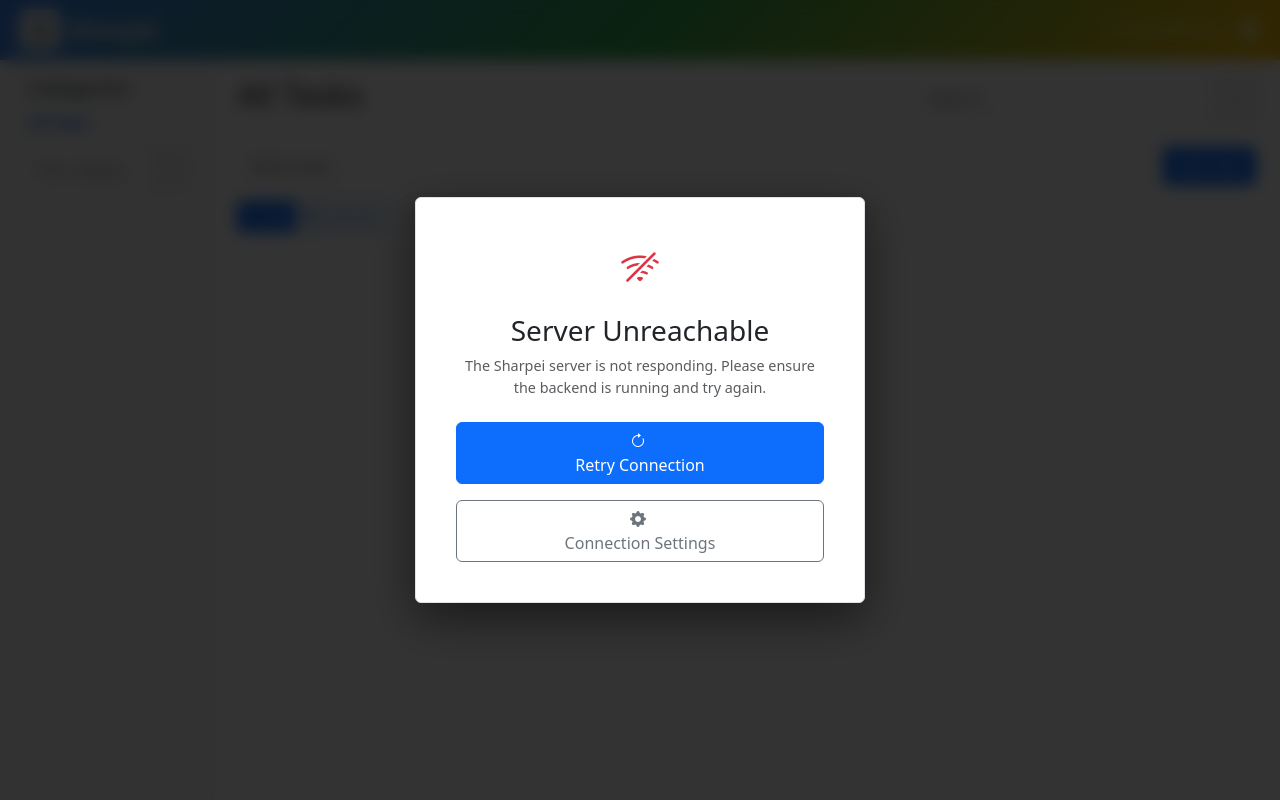
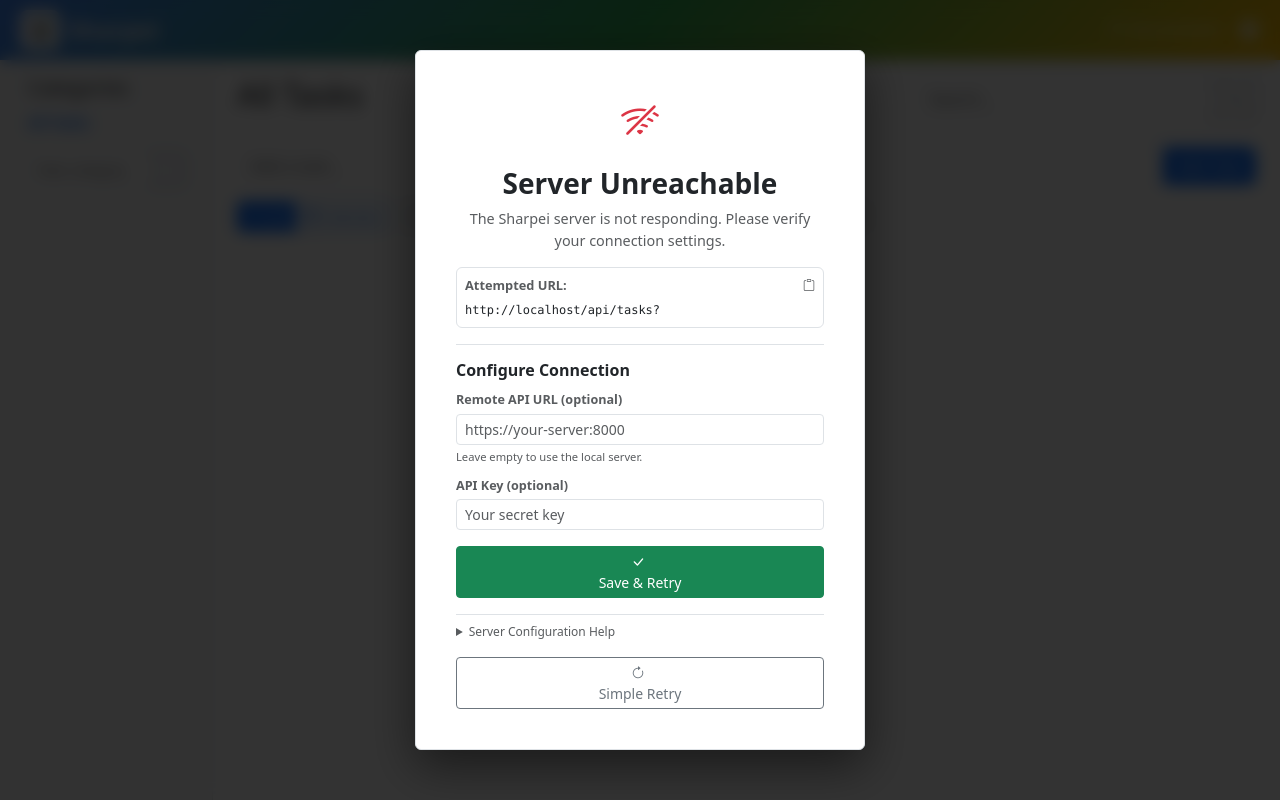
Before and after one commit to bnaylor/sharpei, a FastAPI app: page / in a window 1280 px wide. Run offline with FastAPI, Linux system fonts and the light colour scheme; some libraries are stand-ins or nearby versions.

Commit message:
Add detailed connection targeting, inline configuration inputs, and server help to unreachable overlay
- Display targeted API URL on connection failure
- Add direct Remote API URL and API Key inputs on Server Unreachable card
- Add collapsible server configuration instructions
- Expose connectionTarget in Alpine.js component data

Co-authored-by: Gemini <gemini-cli@google.com>

```diff
--- a/static/app.js
+++ b/static/app.js
@@ -28,11 +28,13 @@ function sharpei() {
         taskSnapshots: {},
         remoteApiUrl: localStorage.getItem('remoteApiUrl') || '',
         apiKey: localStorage.getItem('apiKey') || '',
+        connectionTarget: '',
 
         async request(path, options = {}) {
             if (!path.startsWith('/')) path = '/' + path;
-            const baseUrl = this.remoteApiUrl ? this.remoteApiUrl.replace(/\/$/, '') : '';
-            const url = baseUrl + path;
+            const baseUrl = this.remoteApiUrl ? this.remoteApiUrl.replace(/\/$/, '') : window.location.origin;
+            const url = this.remoteApiUrl ? baseUrl + path : path;
+            this.connectionTarget = baseUrl + path;
             const headers = options.headers || {};
             if (this.apiKey) {
                 headers['X-API-Key'] = this.apiKey;
--- a/templates/index.html
+++ b/templates/index.html
@@ -44,16 +44,60 @@
 
     <!-- Server Error Overlay -->
     <div class="server-error-overlay" x-show="serverError" :class="serverError ? 'active' : ''" x-cloak data-testid="server-error-overlay">
-        <div class="server-error-card text-center p-4 shadow-lg rounded">
+        <div class="server-error-card text-center p-4 shadow-lg rounded" style="max-height: 90vh; overflow-y: auto;">
             <i class="bi bi-wifi-off fs-1 text-danger mb-3"></i>
-            <h3>Server Unreachable</h3>
-            <p class="text-muted mb-4">The Sharpei server is not responding. Please ensure the backend is running and try again.</p>
-            <div class="d-grid gap-2">
-                <button class="btn btn-primary" @click="fetchCategories().then(() => fetchTasks())">
-                    <i class="bi bi-arrow-clockwise me-1"></i> Retry Connection
-                </button>
-                <button class="btn btn-outline-secondary mt-2" @click="openSettings()">
-                    <i class="bi bi-gear-fill me-1"></i> Connection Settings
+            <h3 class="fw-bold">Server Unreachable</h3>
+            <p class="text-muted mb-3">The Sharpei server is not responding. Please verify your connection settings.</p>
+
+            <!-- Attempted Address -->
+            <div class="alert alert-secondary text-start p-2 mb-3" style="font-size: 0.8rem; background: var(--bg-light); border-color: var(--border-color); border-radius: 6px;">
+                <div class="fw-bold mb-1 text-muted d-flex justify-content-between align-items-center">
+                    <span>Attempted URL:</span>
+                    <button class="btn btn-link p-0 text-muted" style="font-size: 0.75rem; border: none; background: none;" @click="copyToClipboard(connectionTarget || (remoteApiUrl ? remoteApiUrl.replace(/\/$/, '') : window.location.origin) + '/api/categories')">
+                        <i class="bi bi-clipboard"></i>
+                    </button>
+                </div>
+                <code class="text-break" style="font-size: 0.75rem; color: var(--text-color);" x-text="connectionTarget || (remoteApiUrl ? remoteApiUrl.replace(/\/$/, '') : window.location.origin) + '/api/categories'"></code>
+            </div>
+
+            <!-- Connection Form -->
+            <div class="text-start border-top pt-3 mb-3">
+                <h6 class="fw-bold mb-2">Configure Connection</h6>
+                <div class="mb-2">
+                    <label class="form-label small fw-semibold mb-1 text-muted">Remote API URL (optional)</label>
+                    <input type="text" x-model="remoteApiUrl" placeholder="https://your-server:8000"
+                           class="form-control form-control-sm">
+                    <div class="form-text mt-1 text-muted" style="font-size: 0.7rem;">Leave empty to use the local server.</div>
+                </div>
+                <div class="mb-3">
+                    <label class="form-label small fw-semibold mb-1 text-muted">API Key (optional)</label>
+                    <input type="password" x-model="apiKey" placeholder="Your secret key"
+                           class="form-control form-control-sm">
+                </div>
+                <div class="d-grid gap-2">
+                    <button class="btn btn-success btn-sm" @click="saveSettings()">
+                        <i class="bi bi-check-lg me-1"></i> Save &amp; Retry
+                    </button>
+                </div>
+            </div>
+
+            <!-- Configuration Helper -->
+            <details class="text-start border-top pt-2">
+                <summary class="text-muted small" style="font-size: 0.75rem; cursor: pointer; outline: none;">
+                    Server Configuration Help
+                </summary>
+                <div class="mt-2 p-2 rounded bg-dark text-light" style="font-size: 0.7rem; font-family: monospace; line-height: 1.4;">
+                    <div class="text-info mb-1"># Env Variables (Server side)</div>
+                    SHARPEI_DB_PATH=/path/to/sharpei.db<br>
+                    SHARPEI_API_KEY=your-secret-key<br><br>
+                    <div class="text-info mb-1"># Startup Command</div>
+                    python sharpei.py --host 0.0.0.0 --port 8000 --api-key your-secret-key
+                </div>
+            </details>
+
+            <div class="mt-3 d-grid">
+                <button class="btn btn-outline-secondary btn-sm" @click="fetchCategories().then(() => fetchTasks())">
+                    <i class="bi bi-arrow-clockwise me-1"></i> Simple Retry
                 </button>
             </div>
         </div>
```
